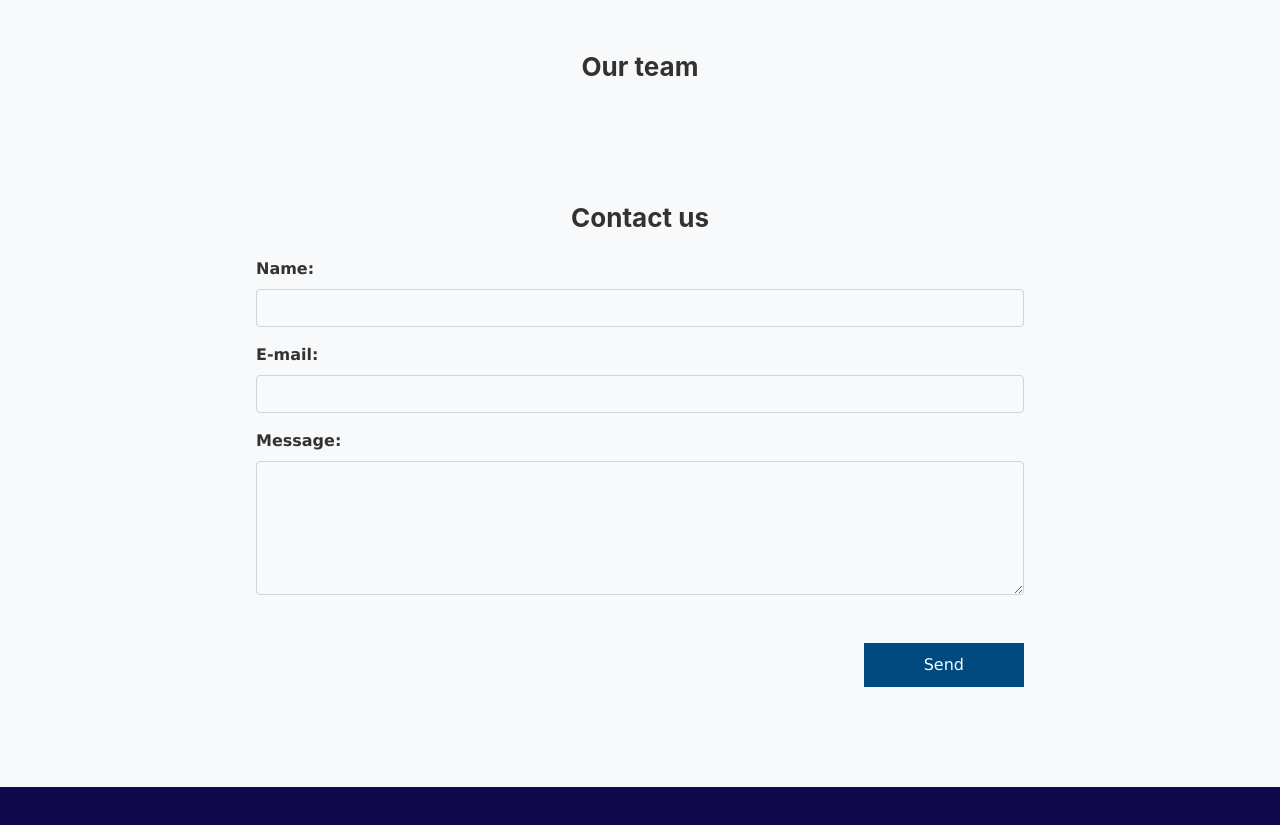
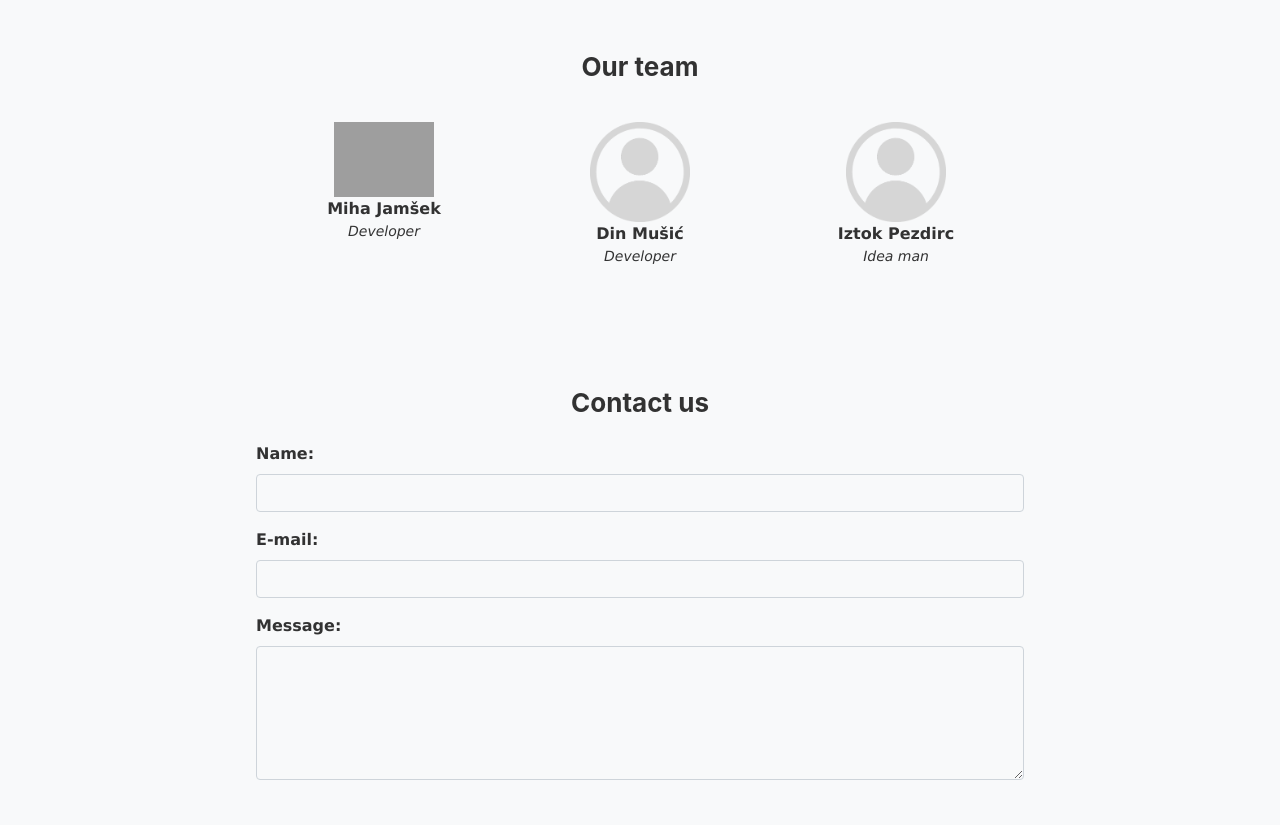
Before and after one commit to ping-pong-app/landing-page, a Gatsby site: page /about in a window 1280 px wide. Shown: the part 980-1805 px from the top of the page. Built offline with nearby package versions, Linux system fonts and the light colour scheme; Gatsby itself is replaced by a stand-in of ours; grey boxes are pictures that could not be loaded.

Commit message:
finished about page

```diff
--- /dev/null
+++ b/src/components/about/contributor/contributor.component.scss
@@ -0,0 +1,24 @@
+@import "../../../styles/variables";
+
+.contributor-component {
+  .contributor-image {
+    display: flex;
+    justify-content: center;
+
+    img {
+      width: 100px;
+      height: auto;
+    }
+  }
+  .contributor-name {
+    display: flex;
+    justify-content: center;
+    font-weight: 600;
+  }
+  .contributor-title {
+    display: flex;
+    justify-content: center;
+    font-style: italic;
+    font-size: 14px;
+  }
+}
--- /dev/null
+++ b/src/components/about/contributor/contributor.component.tsx
@@ -0,0 +1,28 @@
+import React from "react";
+import { Contributor as ContributorModel } from "../../../config/about.config";
+
+import "./contributor.component.scss";
+import placeholderImage from "../../../media/images/undef-contributor-image.png";
+
+interface ContributorProps {
+    contributor: ContributorModel;
+}
+
+
+export const Contributor = (props: ContributorProps) => {
+    const { contributor } = props;
+    return (
+        <div className="contributor-component">
+            <div className="contributor-image">
+                <img src={contributor.image ? contributor.image : placeholderImage}
+                    alt={contributor.name}/>
+            </div>
+            <div className="contributor-name">
+                {contributor.name}
+            </div>
+            <div className="contributor-title">
+                {contributor.title}
+            </div>
+        </div>
+    );
+};
--- a/src/components/blog/blog-author/blog-author.component.tsx
+++ b/src/components/blog/blog-author/blog-author.component.tsx
@@ -20,9 +20,11 @@ export const BlogAuthor = (props: BlogAuthorProps) => {
             <div className="author-meta">
                 <div className="author-name">{author.name}</div>
                 <div className="author-links">
-                    <a href={"https://github.com/" + author.github} target="_blank" rel="noreferrer noopener">
-                        <FontAwesomeIcon icon={["fab", "github"]} size={"2x"}/>
-                    </a>
+                    {author.github && (
+                        <a href={"https://github.com/" + author.github} target="_blank" rel="noreferrer noopener">
+                            <FontAwesomeIcon icon={["fab", "github"]} size={"2x"}/>
+                        </a>
+                    )}
                 </div>
             </div>
         </div>
--- a/src/components/index.ts
+++ b/src/components/index.ts
@@ -8,3 +8,5 @@ export { ContactForm } from "./common/contact-form/contact-form.component";
 
 export { BlogExcerpt } from "./blog/blog-excerpt/blog-excerpt.component";
 export { BlogAuthor } from "./blog/blog-author/blog-author.component";
+
+export { Contributor } from "./about/contributor/contributor.component";
--- /dev/null
+++ b/src/config/about.config.ts
@@ -0,0 +1,6 @@
+export interface Contributor {
+    name: string;
+    title: string;
+    github?: string;
+    image?: string;
+}
--- /dev/null
+++ b/src/content/contributors.content.ts
@@ -0,0 +1,19 @@
+import { Contributor } from "../config/about.config";
+
+
+export const contributors: Contributor[] = [
+    {
+        name: "Miha Jamšek",
+        title: "Developer",
+        github: "Jamsek-m",
+        image: "https://s.gravatar.com/avatar/c3cec2ce662cb96d61517cd384a04b80?s=120"
+    },
+    {
+        name: "Din Mušić",
+        title: "Developer"
+    },
+    {
+        name: "Iztok Pezdirc",
+        title: "Idea man"
+    }
+];
--- a/src/pages/about/about.page.scss
+++ b/src/pages/about/about.page.scss
@@ -14,6 +14,7 @@
       margin: 0;
     }
   }
+
   .content {
     padding-top: 60px;
     padding-bottom: 100px;
@@ -35,9 +36,21 @@
         }
       }
     }
+
     .team-section {
       margin-top: 80px;
+
+      .contributors {
+        display: flex;
+        justify-content: center;
+        margin-top: 40px;
+
+        .contributor {
+          width: calc(100% / 3);
+        }
+      }
     }
+
     .contact-section {
       margin-top: 120px;
     }
--- a/src/pages/about/index.tsx
+++ b/src/pages/about/index.tsx
@@ -1,6 +1,7 @@
 import React, { useRef } from "react";
-import { Footer, Layout, Seo, ContactForm } from "../../components";
+import { Footer, Layout, Seo, ContactForm, Contributor } from "../../components";
 import "./about.page.scss";
+import { contributors } from "../../content/contributors.content";
 
 const AboutPage = () => {
 
@@ -57,6 +58,13 @@ const AboutPage = () => {
 
                         <div className="team-section">
                             <h2 className="text-center">Our team</h2>
+                            <div className="contributors">
+                                {contributors.map((contributor, index) => (
+                                    <div key={index} className="contributor">
+                                        <Contributor contributor={contributor}/>
+                                    </div>
+                                ))}
+                            </div>
                         </div>
 
                         <div className="contact-section" ref={contactSection}>
```
